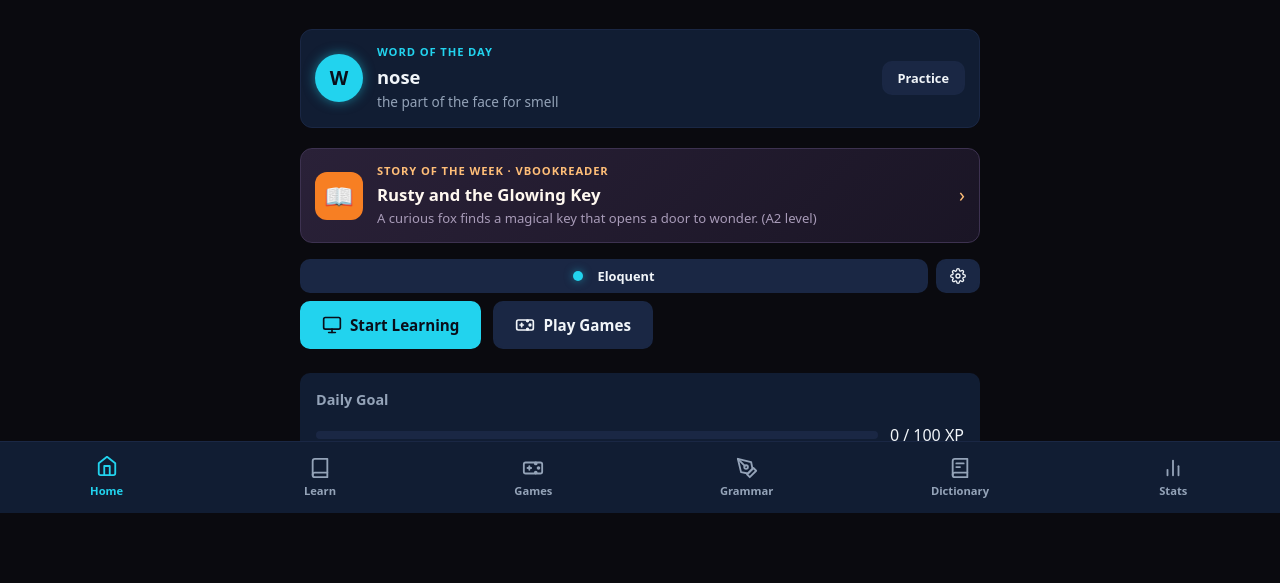
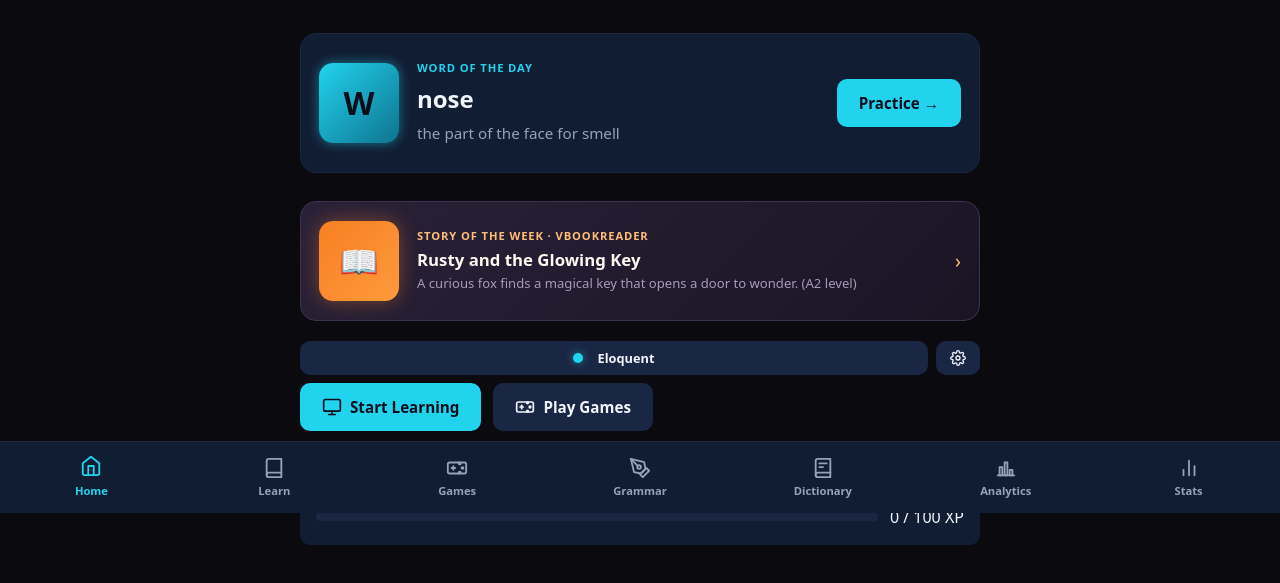
Before and after one commit to Eloquenta-English/VocabForge, a plain HTML site: page index.html in a window 1280 px wide. Shown: the part 287-870 px from the top of the page. Drawn offline with Linux system fonts and the light colour scheme.

Commit message:
Add index.html

```diff
--- a/index.html
+++ b/index.html
@@ -78,7 +78,7 @@ body { margin: 0; background: #0a0a0f; color: #f1f5f9; font-family: system-ui, s
     <!-- HOME SCREEN -->
     <div class="screen" data-screen="home" data-active="true">
       <div class="screen-content">
-        <div class="home-hero" id="homeHero" style="background-image:url('https://images.pexels.com/photos/256417/pexels-photo-256417.jpeg?auto=compress&w=800');">
+        <div class="home-hero glow-on-hover" id="homeHero" style="background-image:url('https://images.pexels.com/photos/256417/pexels-photo-256417.jpeg?auto=compress&w=1280');">
           <div class="home-hero-overlay">
             <h1 style="font-size:1.8rem;font-weight:800;color:#fff;margin-bottom:4px;">Welcome to VocabForge</h1>
             <p style="color:rgba(255,255,255,0.8);font-size:0.9rem;">Master vocabulary one word at a time.</p>
@@ -86,19 +86,19 @@ body { margin: 0; background: #0a0a0f; color: #f1f5f9; font-family: system-ui, s
         </div>
 
         <!-- Word of the Day + Theme controls -->
-        <div class="wod-card glow-on-hover" id="wodCard" style="display:flex;align-items:center;gap:14px;padding:14px;border-radius:12px;background:var(--surface);border:1px solid var(--border,var(--surface2));margin:12px 0;">
-          <div style="flex:0 0 auto;width:48px;height:48px;border-radius:50%;background:var(--accent);color:var(--bg);display:flex;align-items:center;justify-content:center;font-weight:800;font-size:1.2rem;box-shadow:0 0 var(--glow-strength) var(--accent-glow);">W</div>
+        <div class="wod-card glow-on-hover" id="wodCard" style="display:flex;align-items:center;gap:18px;padding:18px;border-radius:16px;background:var(--surface);border:1px solid var(--border,var(--surface2));margin:16px 0;min-height:140px;">
+          <div style="flex:0 0 auto;width:80px;height:80px;border-radius:14px;background:linear-gradient(135deg,var(--accent),var(--accent-dim));color:var(--bg);display:flex;align-items:center;justify-content:center;font-weight:800;font-size:2rem;box-shadow:0 0 var(--glow-strength) var(--accent-glow);">W</div>
           <div style="flex:1 1 auto;min-width:0;">
             <div style="font-size:0.7rem;text-transform:uppercase;letter-spacing:0.08em;color:var(--accent);font-weight:700;">Word of the Day</div>
-            <div id="wodWord" style="font-size:1.15rem;font-weight:700;color:var(--text);margin-top:2px;">Loading…</div>
-            <div id="wodDef" style="font-size:0.85rem;color:var(--text-muted);margin-top:2px;line-height:1.5;"></div>
+            <div id="wodWord" style="font-size:1.5rem;font-weight:700;color:var(--text);margin-top:4px;">Loading…</div>
+            <div id="wodDef" style="font-size:0.95rem;color:var(--text-muted);margin-top:4px;line-height:1.6;"></div>
           </div>
-          <button class="btn btn-secondary btn-sm" onclick="VF.showScreen('flashcards')" title="Practice">Practice</button>
+          <button class="btn btn-primary" onclick="VF.showScreen('flashcards')" title="Practice" style="flex-shrink:0;">Practice →</button>
         </div>
 
         <!-- Story of the Week (cross-promote VBookReader) -->
-        <a href="../VBookReader/index.html" target="_blank" rel="noopener" class="sotw-card glow-on-hover" style="display:flex;align-items:center;gap:14px;padding:14px;border-radius:12px;background:linear-gradient(135deg,#2a2138 0%,#1a1525 100%);border:1px solid #3d3250;margin:8px 0;text-decoration:none;color:inherit;transition:transform 0.2s,box-shadow 0.2s;">
-          <div style="flex:0 0 auto;width:48px;height:48px;border-radius:12px;background:#f77f23;color:#fff;display:flex;align-items:center;justify-content:center;font-size:1.5rem;">📖</div>
+        <a href="../VBookReader/index.html" target="_blank" rel="noopener" class="sotw-card glow-on-hover" style="display:flex;align-items:center;gap:18px;padding:18px;border-radius:16px;background:linear-gradient(135deg,#2a2138 0%,#1a1525 100%);border:1px solid #3d3250;margin:12px 0;text-decoration:none;color:inherit;transition:transform 0.2s,box-shadow 0.2s;min-height:120px;">
+          <div style="flex:0 0 auto;width:80px;height:80px;border-radius:14px;background:linear-gradient(135deg,#f77f23,#ff9a3c);color:#fff;display:flex;align-items:center;justify-content:center;font-size:2rem;box-shadow:0 0 20px rgba(247,127,35,0.4);">📖</div>
           <div style="flex:1 1 auto;min-width:0;">
             <div style="font-size:0.7rem;text-transform:uppercase;letter-spacing:0.08em;color:#ffbe78;font-weight:700;">Story of the Week · VBookReader</div>
             <div id="sotwTitle" style="font-size:1.05rem;font-weight:700;color:#fff8f0;margin-top:2px;">Loading story…</div>
@@ -148,25 +148,25 @@ body { margin: 0; background: #0a0a0f; color: #f1f5f9; font-family: system-ui, s
       <div class="screen-content">
         <h2 class="screen-title">Games</h2>
         <div class="games-grid">
-          <button class="game-card game-card-img" onclick="VF.showScreen('game-quiz')" style="background-image:url('https://images.pexels.com/photos/5905888/pexels-photo-5905888.jpeg?auto=compress&w=400');">
+          <button class="game-card game-card-img" onclick="VF.showScreen('game-quiz')" style="background-image:url('https://images.pexels.com/photos/5905888/pexels-photo-5905888.jpeg?auto=compress&w=600');">
             <div class="game-card-overlay">
               <span class="game-name">Quiz</span>
               <span class="game-desc">Multiple choice</span>
             </div>
           </button>
-          <button class="game-card game-card-img" onclick="VF.showScreen('game-typing')" style="background-image:url('https://images.pexels.com/photos/5905937/pexels-photo-5905937.jpeg?auto=compress&w=400');">
+          <button class="game-card game-card-img" onclick="VF.showScreen('game-typing')" style="background-image:url('https://images.pexels.com/photos/5905937/pexels-photo-5905937.jpeg?auto=compress&w=600');">
             <div class="game-card-overlay">
               <span class="game-name">Typing</span>
               <span class="game-desc">Type the word</span>
             </div>
           </button>
-          <button class="game-card game-card-img" onclick="VF.showScreen('game-memory')" style="background-image:url('https://images.pexels.com/photos/698808/pexels-photo-698808.jpeg?auto=compress&w=400');">
+          <button class="game-card game-card-img" onclick="VF.showScreen('game-memory')" style="background-image:url('https://images.pexels.com/photos/698808/pexels-photo-698808.jpeg?auto=compress&w=600');">
             <div class="game-card-overlay">
               <span class="game-name">Memory</span>
               <span class="game-desc">Match pairs</span>
             </div>
           </button>
-          <button class="game-card game-card-img" onclick="VF.showScreen('game-wordsearch')" style="background-image:url('https://images.pexels.com/photos/572056/pexels-photo-572056.jpeg?auto=compress&w=400');">
+          <button class="game-card game-card-img" onclick="VF.showScreen('game-wordsearch')" style="background-image:url('https://images.pexels.com/photos/572056/pexels-photo-572056.jpeg?auto=compress&w=600');">
             <div class="game-card-overlay">
               <span class="game-name">Word Search</span>
               <span class="game-desc">Find the words</span>
@@ -228,6 +228,9 @@ body { margin: 0; background: #0a0a0f; color: #f1f5f9; font-family: system-ui, s
     </div>
 
     <!-- DICTIONARY SCREEN -->
+    <div class="screen" data-screen="analytics" data-active="false">
+      <div class="screen-content" id="analyticsContent"></div>
+    </div>
     <div class="screen" data-screen="dictionary" data-active="false">
       <div class="screen-content" id="dictionaryContent"></div>
     </div>
@@ -274,6 +277,10 @@ body { margin: 0; background: #0a0a0f; color: #f1f5f9; font-family: system-ui, s
     <button class="nav-tab" data-nav="dictionary">
       <svg viewBox="0 0 24 24" width="22" height="22" fill="none" stroke="currentColor" stroke-width="2" stroke-linecap="round" stroke-linejoin="round"><path d="M4 19.5A2.5 2.5 0 0 1 6.5 17H20"/><path d="M6.5 2H20v20H6.5A2.5 2.5 0 0 1 4 19.5v-15A2.5 2.5 0 0 1 6.5 2z"/><line x1="8" y1="7" x2="16" y2="7"/><line x1="8" y1="11" x2="12" y2="11"/></svg>
       <span>Dictionary</span>
+    </button>
+    <button class="nav-tab" data-nav="analytics">
+      <svg viewBox="0 0 24 24" width="22" height="22" fill="none" stroke="currentColor" stroke-width="2" stroke-linecap="round" stroke-linejoin="round"><line x1="3" y1="20" x2="21" y2="20"/><rect x="5" y="11" width="3" height="9"/><rect x="10.5" y="6" width="3" height="14"/><rect x="16" y="14" width="3" height="6"/></svg>
+      <span>Analytics</span>
     </button>
     <button class="nav-tab" data-nav="stats">
       <svg viewBox="0 0 24 24" width="22" height="22" fill="none" stroke="currentColor" stroke-width="2" stroke-linecap="round" stroke-linejoin="round"><line x1="18" y1="20" x2="18" y2="10"/><line x1="12" y1="20" x2="12" y2="4"/><line x1="6" y1="20" x2="6" y2="14"/></svg>
```
